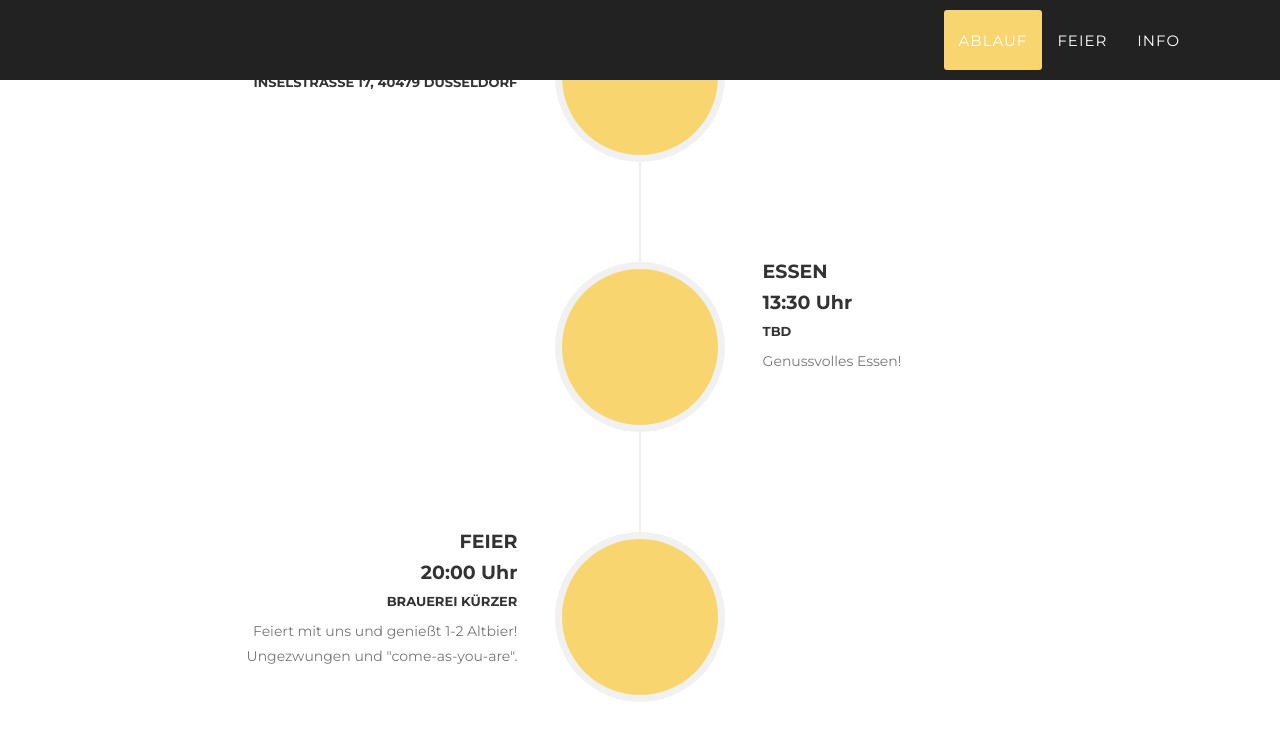
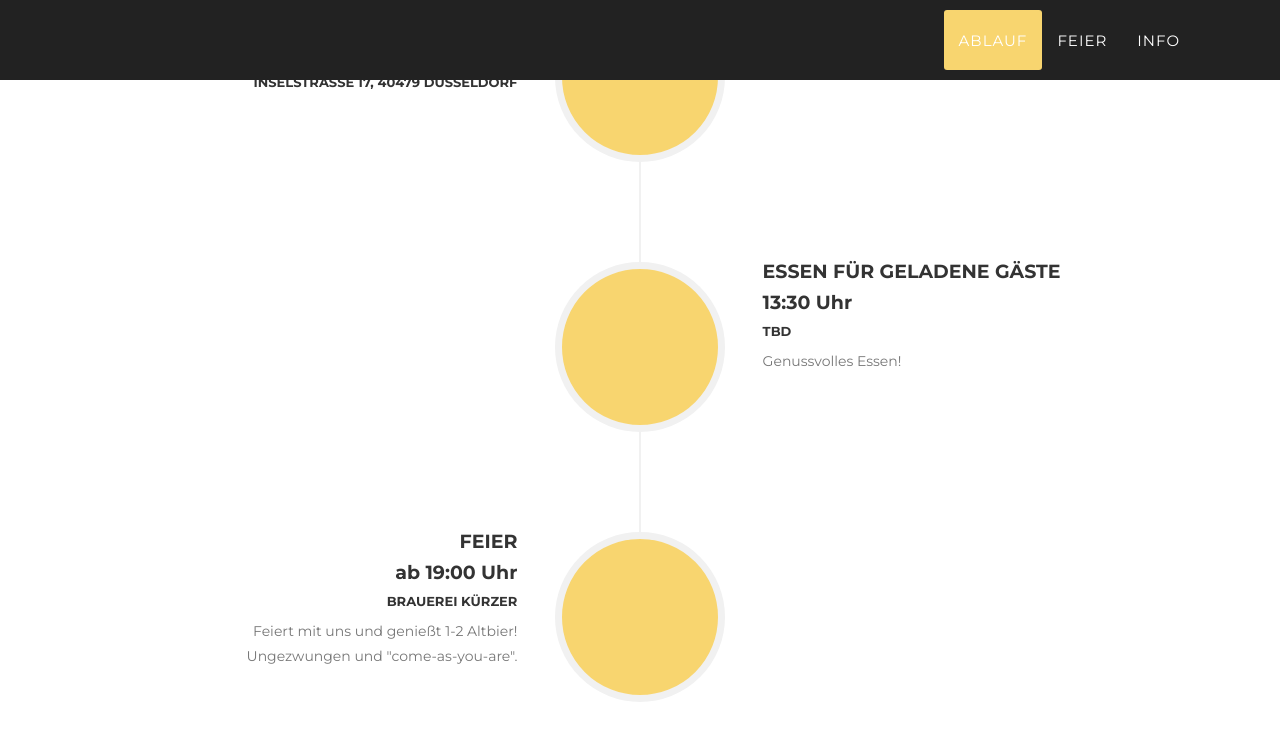
Before and after one commit to nlz-crtl/LN, a Jekyll site: the page built from index.html, in a window 1280 px wide and 900 px high, scrolled down 985 px. Shown: the top 734 px of the window. Built offline with Jekyll 4.4.1, drawn with Linux system fonts in a browser that asks for light colours; some web fonts are replaced.

Commit message:
Update events.html

```diff
--- a/_includes/en_data/events.html
+++ b/_includes/en_data/events.html
@@ -30,7 +30,7 @@
                         </div>
                         <div class="timeline-panel">
                             <div class="timeline-heading">
-                                <h4>Essen</h4>
+                                <h4>Essen für geladene Gäste</h4>
                                 <h4 class="subheading">13:30 Uhr</h4>
                                 <h6>TBD</h6>
                             </div>
@@ -46,7 +46,7 @@
                         <div class="timeline-panel">
                             <div class="timeline-heading">
                                 <h4>Feier</h4>
-                                <h4 class="subheading">20:00 Uhr</h4>
+                                <h4 class="subheading">ab 19:00 Uhr</h4>
                                 <h6>Brauerei Kürzer</h6>
                             </div>
                             <div class="timeline-body">
```
